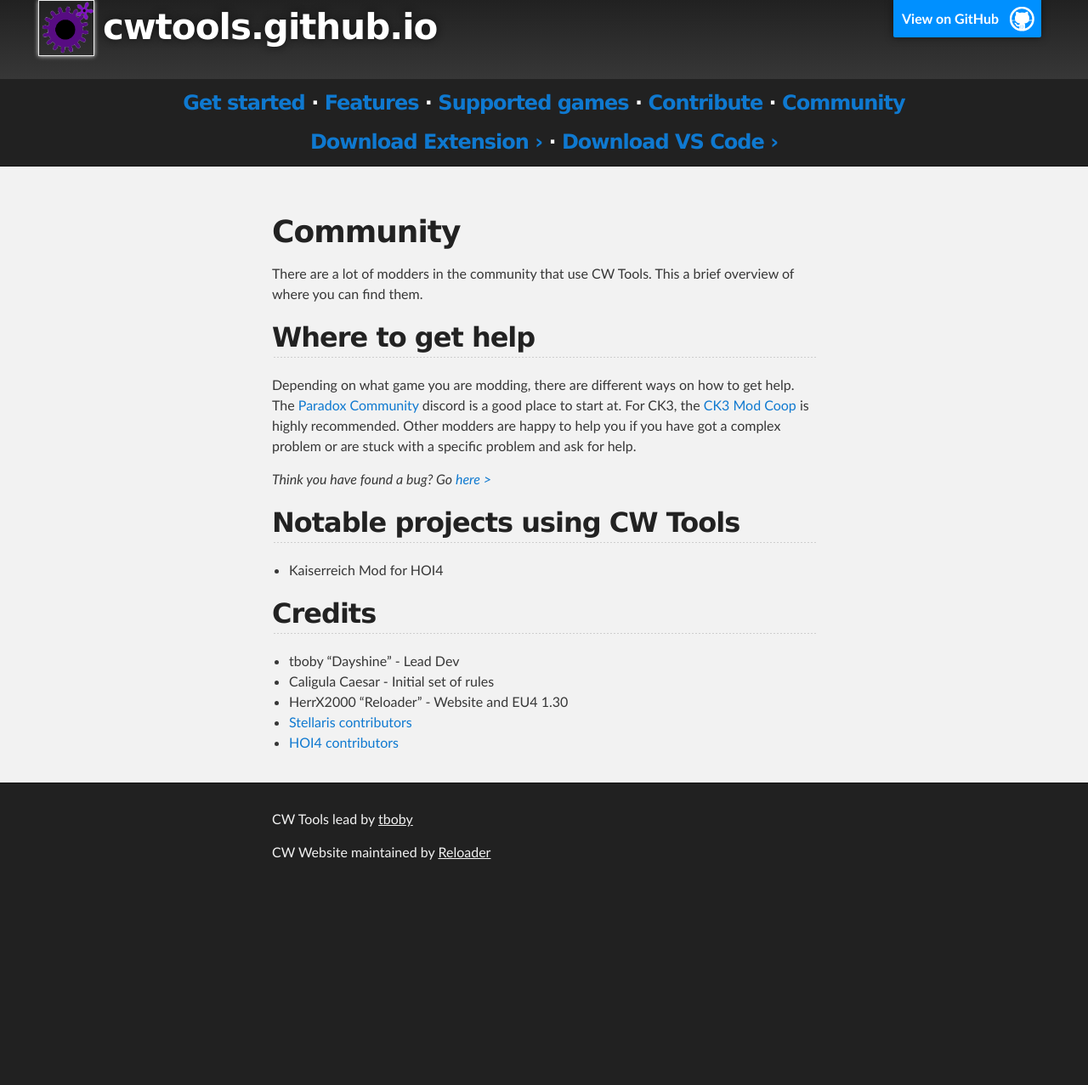
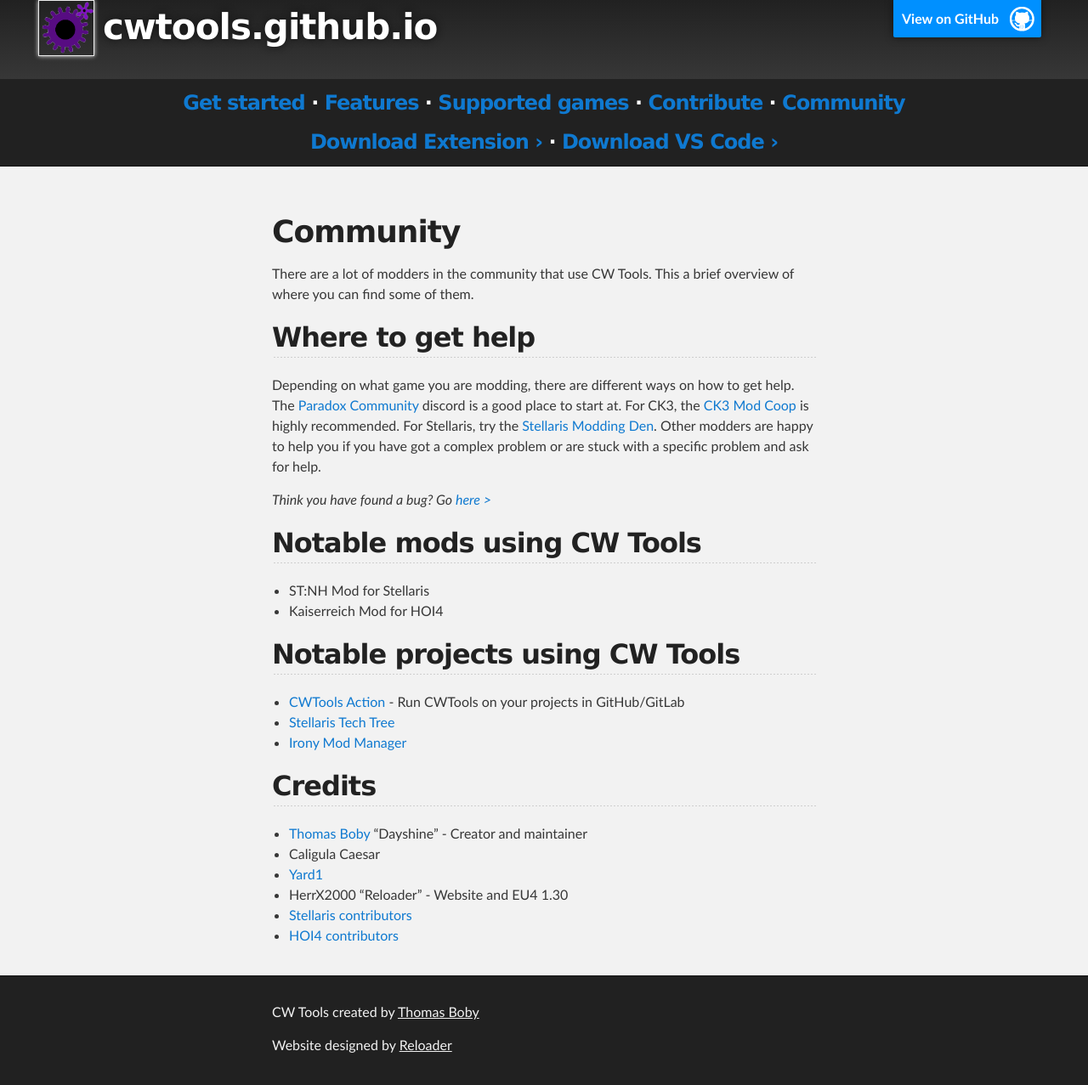
Before and after one commit to cwtools/cwtools.github.io, a Jekyll site: the page built from community.md, in a window 1280 px wide. Shown: the whole page at 85% size. Built offline with Jekyll 4.4.1, drawn with Linux system fonts in a browser that asks for light colours; our own code applies the rules of GitHub Pages for plain Markdown files; the repository's description, which GitHub fills in, is left out; before the commit the page ends 1050 px from its top, so only the background shows below that.

Commit message:
Update credits

```diff
--- a/_layouts/default.html
+++ b/_layouts/default.html
@@ -68,8 +68,8 @@
     <!-- FOOTER  -->
     <div id="footer_wrap" class="outer">
       <footer class="inner">
-        <p class="copyright">CW Tools lead by <a href="https://github.com/tboby">tboby</a></p>
-        <p class="copyright">CW Website maintained by <a href="https://github.com/HerrX2000">Reloader</a></p>
+        <p class="copyright">CW Tools created by <a href="https://github.com/tboby">Thomas Boby</a></p>
+        <p class="copyright">Website designed by <a href="https://github.com/HerrX2000">Reloader</a></p>
       </footer>
     </div>
 
--- a/community.md
+++ b/community.md
@@ -1,18 +1,25 @@
 # Community
-There are a lot of modders in the community that use CW Tools. This a brief overview of where you can find them.
+There are a lot of modders in the community that use CW Tools. This a brief overview of where you can find some of them.
 
 ## Where to get help
 
-Depending on what game you are modding, there are different ways on how to get help. The [Paradox Community]() discord is a good place to start at. For CK3, the [CK3 Mod Coop](https://discord.gg/apEvxDZ) is highly recommended.  Other modders are happy to help you if you have got a complex problem or are stuck with a specific problem and ask for help.
+Depending on what game you are modding, there are different ways on how to get help. The [Paradox Community]() discord is a good place to start at. For CK3, the [CK3 Mod Coop](https://discord.gg/apEvxDZ) is highly recommended. For Stellaris, try the [Stellaris Modding Den](https://discord.gg/WpeXm2h). Other modders are happy to help you if you have got a complex problem or are stuck with a specific problem and ask for help.
 
 *Think you have found a bug? Go [here >](./contribute)*
 
-## Notable projects using CW Tools
+## Notable mods using CW Tools
+* ST:NH Mod for Stellaris
 * Kaiserreich Mod for HOI4
 
+## Notable projects using CW Tools
+* [CWTools Action](https://github.com/marketplace/actions/cwtools-action) - Run CWTools on your projects in GitHub/GitLab
+* [Stellaris Tech Tree](https://github.com/draconas1/stellaris-tech-tree)
+* [Irony Mod Manager](https://bcssov.github.io/IronyModManager/)
+
 ## Credits
-* tboby "Dayshine" - Lead Dev
-* Caligula Caesar - Initial set of rules
+* [Thomas Boby](https://github.com/tboby) "Dayshine" - Creator and maintainer
+* Caligula Caesar
+* [Yard1](https://github.com/Yard1)
 * HerrX2000 "Reloader" - Website and EU4 1.30
 * [Stellaris contributors](https://github.com/cwtools/cwtools-stellaris-config/graphs/contributors)
 * [HOI4 contributors](https://github.com/cwtools/cwtools-hoi4-config/graphs/contributors)
```
